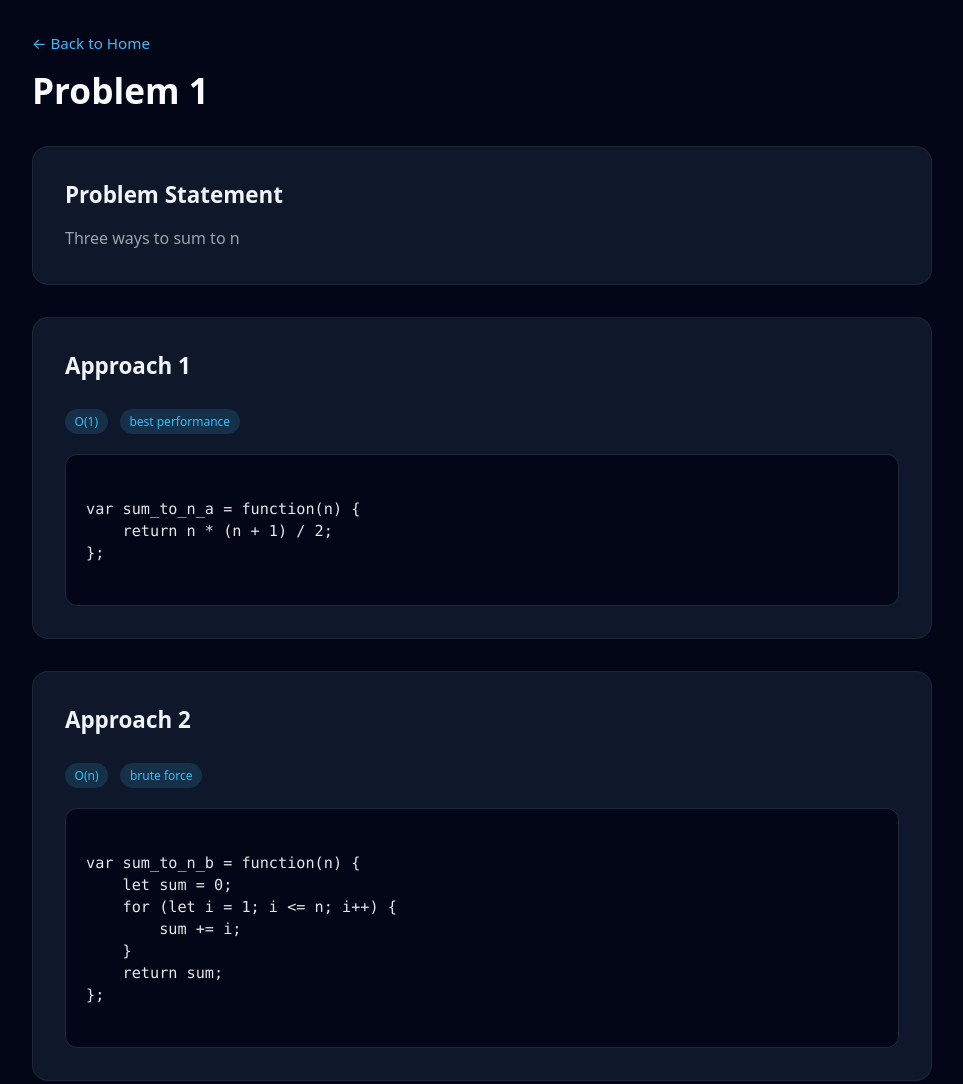
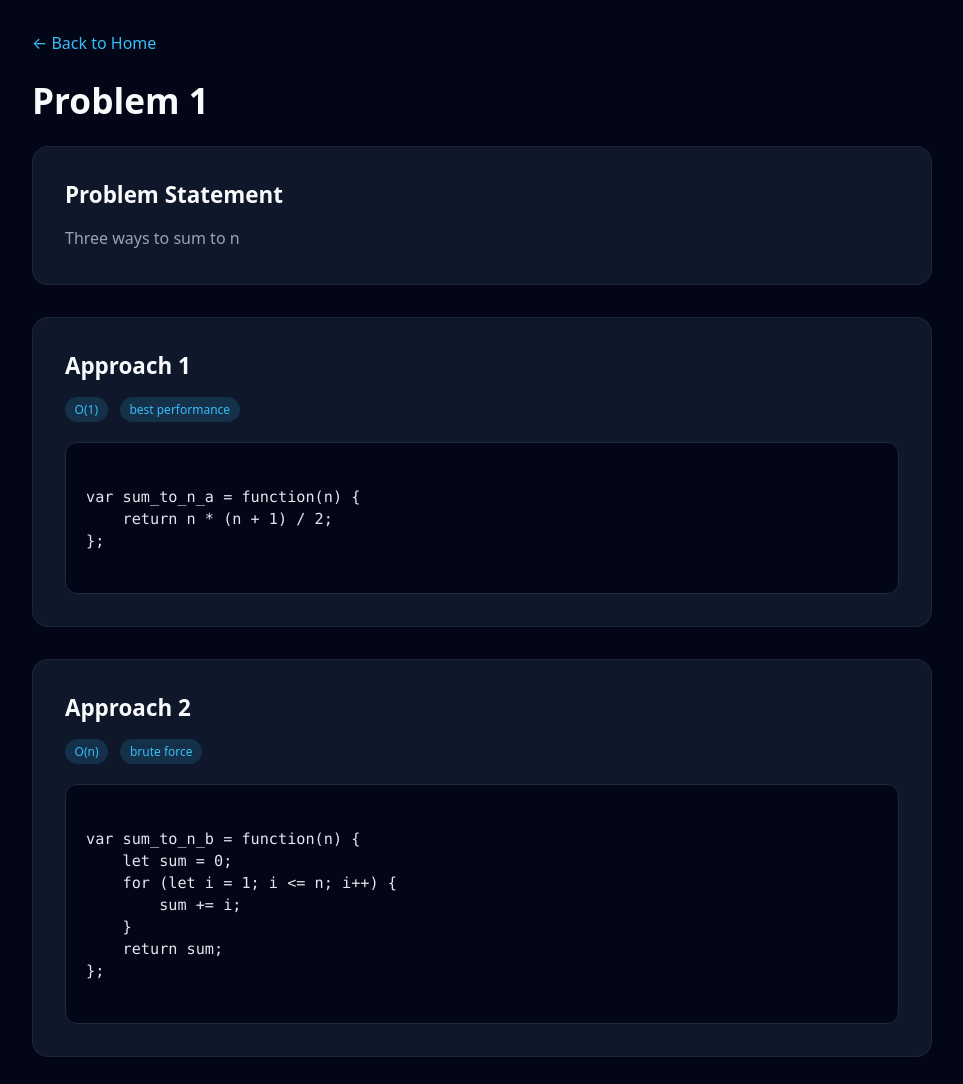
Before and after one commit to rupinder1133/code-challenge, a website: page problem-1/index.html in a window 1280 px wide. Shown: the top 1084 px of the page, without its empty margins (158-1121 px from the left). Drawn offline with Linux system fonts and the light colour scheme.

Commit message:
common css

```diff
--- a/problem-1/index.html
+++ b/problem-1/index.html
@@ -3,115 +3,17 @@
 <head>
 <meta charset="UTF-8" />
 <meta name="viewport" content="width=device-width, initial-scale=1.0" />
-<title>Problem 1 – Coding Challenge</title>
-
-<style>
-    :root {
-        --bg: #020617;
-        --card: #0f172a;
-        --text: #e5e7eb;
-        --muted: #9ca3af;
-        --accent: #38bdf8;
-        --code-bg: #020617;
-        --code-border: #1e293b;
-    }
-
-    * {
-        box-sizing: border-box;
-        margin: 0;
-        padding: 0;
-        font-family: system-ui, -apple-system, BlinkMacSystemFont, "Segoe UI",
-            Roboto, Ubuntu, sans-serif;
-    }
-
-    body {
-        background: linear-gradient(135deg, #020617, #020617);
-        color: var(--text);
-        min-height: 100vh;
-        padding: 2rem;
-    }
-
-    .container {
-        max-width: 900px;
-        margin: 0 auto;
-    }
-
-    header {
-        margin-bottom: 2rem;
-    }
-
-    header a {
-        color: var(--accent);
-        text-decoration: none;
-        font-size: 0.95rem;
-    }
-
-    header h1 {
-        font-size: 2.2rem;
-        margin-top: 0.75rem;
-        color: #f8fafc;
-    }
-
-    .section {
-        background: var(--card);
-        border-radius: 16px;
-        padding: 2rem;
-        margin-bottom: 2rem;
-        border: 1px solid rgba(255, 255, 255, 0.06);
-    }
-
-    .section h2 {
-        margin-bottom: 1rem;
-        font-size: 1.4rem;
-        color: #f1f5f9;
-    }
-
-    .section p {
-        color: var(--muted);
-        line-height: 1.6;
-    }
-
-    pre {
-        background: var(--code-bg);
-        border: 1px solid var(--code-border);
-        border-radius: 12px;
-        padding: 1.25rem;
-        overflow-x: auto;
-        margin-top: 1.25rem;
-    }
-
-    code {
-        font-family: ui-monospace, SFMono-Regular, Menlo, Monaco, Consolas,
-            "Liberation Mono", "Courier New", monospace;
-        font-size: 0.95rem;
-        color: #e5e7eb;
-    }
-
-    .tag {
-        display: inline-block;
-        background: rgba(56, 189, 248, 0.15);
-        color: var(--accent);
-        padding: 0.25rem 0.6rem;
-        border-radius: 999px;
-        font-size: 1rem;
-        margin-right: 0.5rem;
-        margin-top: 0.75rem;
-    }
-
-    footer {
-        text-align: center;
-        margin-top: 3rem;
-        color: var(--muted);
-        font-size: 0.9rem;
-    }
-</style>
+<title>Problem 1 - Coding Challenge</title>
 <link rel="stylesheet" href="../main.css" />
 </head>
 <body>
     <main class="container">
         <header>
             <a href="../index.html">← Back to Home</a>
+            </header>
+            <br>
             <h1>Problem 1</h1>
+            <br>
         </header>
 
         <section class="section">
```
Also changed, not shown: index.html (+11 -46 lines).
